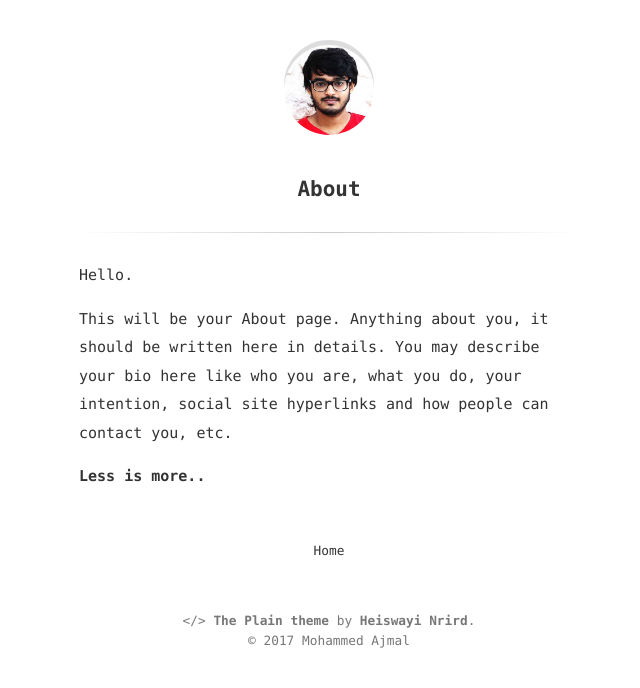
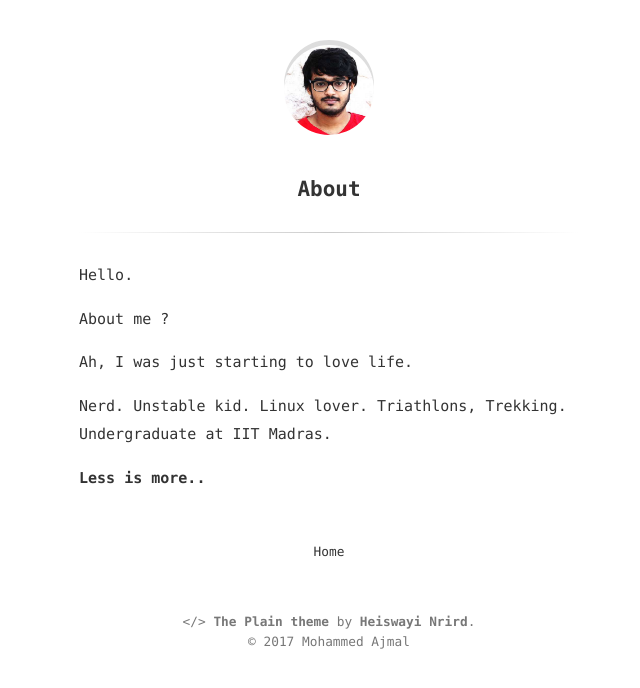
Before and after one commit to cooliscool/cooliscool.github.io, a Jekyll site: the page built from about.md, in a window 1280 px wide. Shown: the top 688 px of the page, without its empty margins (311-951 px from the left). Built offline with Jekyll 4.4.1, drawn with Linux system fonts in a browser that asks for light colours.

Commit message:
Update about.md

```diff
--- a/about.md
+++ b/about.md
@@ -5,6 +5,10 @@ title: About
 
 Hello.
 
-This will be your About page. Anything about you, it should be written here in details. You may describe your bio here like who you are, what you do, your intention, social site hyperlinks and how people can contact you, etc.
+About me ?
+
+Ah, I was just starting to love life.
+
+Nerd. Unstable kid. Linux lover. Triathlons, Trekking. Undergraduate at IIT Madras.
 
 **Less is more..**
```
